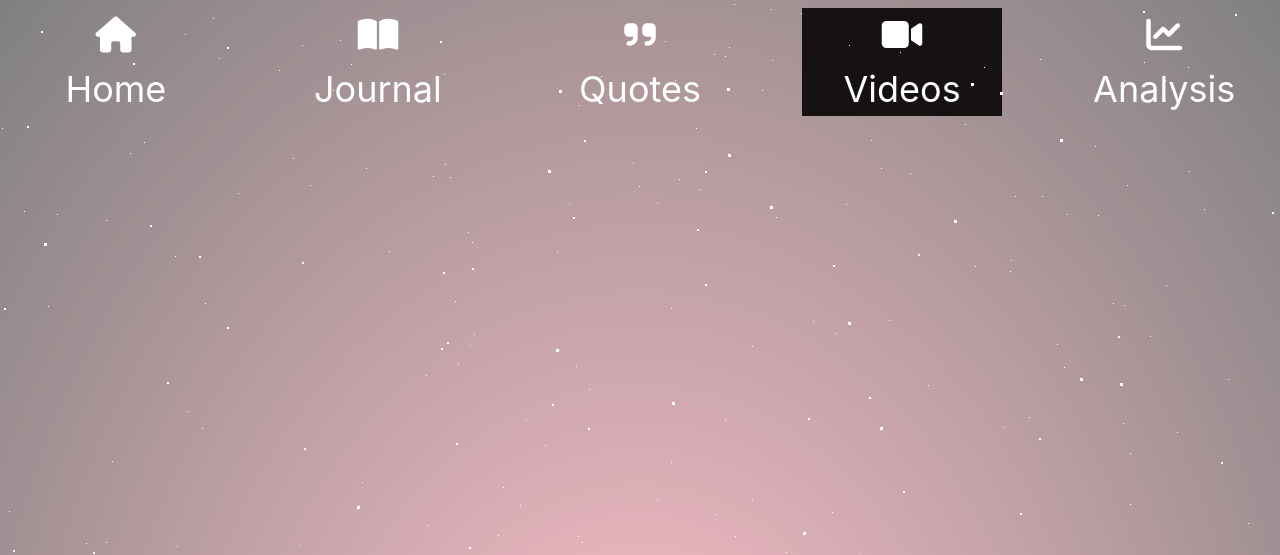
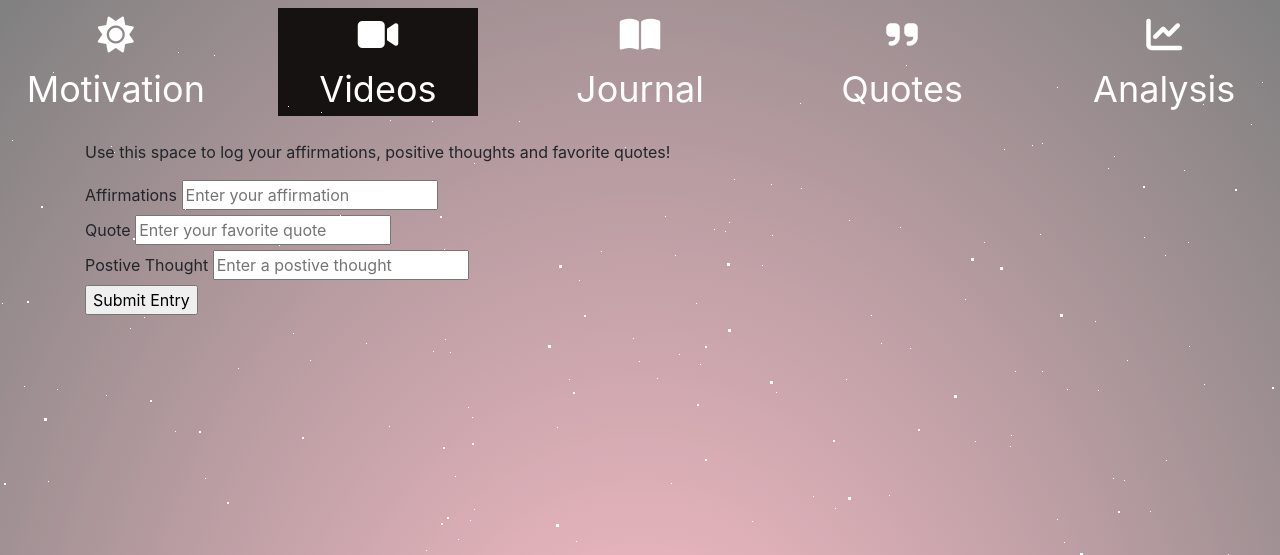
Before and after one commit to monabuttu/wellnessjourney, a Flask app: page /videos in a window 1280 px wide. Shown: the top 555 px of the page. Run offline with Flask 2, Linux system fonts and the light colour scheme; data that the repository does not hold is empty; some libraries are stand-ins or nearby versions.

Commit message:
changed flow

```diff
--- a/wellnessjourney/app.py
+++ b/wellnessjourney/app.py
@@ -25,13 +25,14 @@ def videos():
     if request.method == 'POST':
         date = datetime.now()
         selection = request.form["selection"]
+        length = request.form["length"]
         mongo.db.selection.insert({
             "selection": selection,
             "date": date
             })
         youtube = build('youtube','v3',developerKey=api_key)
         video_request = youtube.search().list(q=f'{selection} motivation',part='snippet',type='video',relevanceLanguage='en',
-                                        videoCategoryId='27',videoDuration='short',order='viewCount', maxResults=1,
+                                        videoCategoryId='27',videoDuration=length,order='viewCount', maxResults=2,
                                         regionCode='US')
         response = video_request.execute()
         for x in response['items']:
@@ -43,8 +44,12 @@ def videos():
             })
     return render_template("videos.html")
 
-@app.route("/quotes",methods=['POST','GET'])
+@app.route("/quotes")
 def quotes():
+    return render_template("quotes.html")
+
+@app.route("/videoquotes",methods=['POST','GET'])
+def videoquotes():
     if request.method == 'POST':
         # save users input
         affirmation = request.form['affirmation']
@@ -61,7 +66,7 @@ def quotes():
             "thought": thought,
             "date": date
             })
-    return render_template("quotes.html")
+    return render_template("videos.html")
 
 @app.route("/analysis", methods=["GET","POST"])
 def analysis():
--- a/wellnessjourney/static/js/videos.js
+++ b/wellnessjourney/static/js/videos.js
@@ -6,4 +6,7 @@ d3.json('/api/yourvideos').then(function(video){
     video_div.append('p').text(`${video[video.length - 1].title}`);
     video_div.append('div').html(`<iframe src="https://www.youtube.com/embed/${video[video.length - 1].video_id}" frameborder="0"></iframe>`);
 
+    video_div.append('p').text(`${video[video.length - 2].title}`);
+    video_div.append('div').html(`<iframe src="https://www.youtube.com/embed/${video[video.length - 2].video_id}" frameborder="0"></iframe>`);
+
 });
--- a/wellnessjourney/templates/analysis.html
+++ b/wellnessjourney/templates/analysis.html
@@ -24,10 +24,10 @@
 <script src="https://kit.fontawesome.com/0ed3f505e9.js" crossorigin="anonymous"></script>
 <body>
     <div class="navbar icon-bar">
-      <a href="/"><i class="fas fa-home"></i><br>Home</a>
+      <a href="/"><i class="fas fa-sun"></i><br>Motivation</a>
+      <a href="/videos"><i class="fas fa-video"></i><br>Videos</a>
       <a href="/log"><i class="fas fa-book-open"></i><br>Journal</a>
       <a href="/quotes"><i class="fas fa-quote-right"></i><br>Quotes</a>
-      <a href="/videos"><i class="fas fa-video"></i><br>Videos</a>
       <a class="active" href="/analysis"><i class="fas fa-chart-line"></i><br>Analysis</a>
     </div>
     <p>Daily Reminders</p>
--- a/wellnessjourney/templates/index.html
+++ b/wellnessjourney/templates/index.html
@@ -52,10 +52,10 @@
   </div>
   <div class="bottom_menu">
     <div class="navbar icon-bar">
-      <a class="active" href="/"><i class="fas fa-home"></i><br>Home</a>
-      <a href="/log"><i class="fas fa-book-open"></i><br>Journal</a>
+      <a class="active" href="/"><i class="fas fa-sun"></i><br>Motivation</a>
+      <a href="/videos"><i class="fas fa-video"></i><br>Videos</a>
+      <a href="/log"><i class="fas fa-cloud-moon"></i><br>Journal</a>
       <a href="/quotes"><i class="fas fa-quote-right"></i><br>Quotes</a>
-      <a href="/videos"><i class="fas fa-video"></i><br>Videos</a>
       <a  href="/analysis"><i class="fas fa-chart-line"></i><br>Analysis</a>
     </div>
   </div>
--- a/wellnessjourney/templates/videos.html
+++ b/wellnessjourney/templates/videos.html
@@ -24,10 +24,10 @@
 <script src="https://kit.fontawesome.com/0ed3f505e9.js" crossorigin="anonymous"></script>
 <body>
   <div class="navbar icon-bar">
-    <a href="/"><i class="fas fa-home"></i><br>Home</a>
+    <a href="/"><i class="fas fa-sun"></i><br>Motivation</a>
+    <a class="active" href="/videos"><i class="fas fa-video"></i><br>Videos</a>
     <a href="/log"><i class="fas fa-book-open"></i><br>Journal</a>
     <a href="/quotes"><i class="fas fa-quote-right"></i><br>Quotes</a>
-    <a class="active" href="/videos"><i class="fas fa-video"></i><br>Videos</a>
     <a href="/analysis"><i class="fas fa-chart-line"></i><br>Analysis</a>
   </div>
 
@@ -35,6 +35,23 @@
     <div class="row">
       <div class="col">
          <div id='videos'></div>
+      </div>
+    </div>
+  </div>
+
+  <div class="container">
+    <div class="row">
+      <div class="col">
+        <p>Use this space to log your affirmations, positive thoughts and favorite quotes!</p>
+        <form method='POST' action="/videoquotes" role='form' name='userentry'>
+            <label for="affirm">Affirmations</label>
+            <input type="text" id="affirm" name="affirmation" placeholder="Enter your affirmation"><br>
+            <label for="qte">Quote</label>
+            <input type="text" id="qte" name="quote" placeholder="Enter your favorite quote"><br>
+            <label for="thgt">Postive Thought</label>
+            <input type="text" id="thgt" name="thought" placeholder="Enter a postive thought"><br>
+            <input type="submit" value="Submit Entry">
+        </form>
       </div>
     </div>
   </div>
```
Also changed, not shown: wellnessjourney/static/js/text.js (+18 -5 lines), wellnessjourney/templates/log.html (+3 -17 lines), wellnessjourney/templates/quotes.html (+2 -12 lines).
